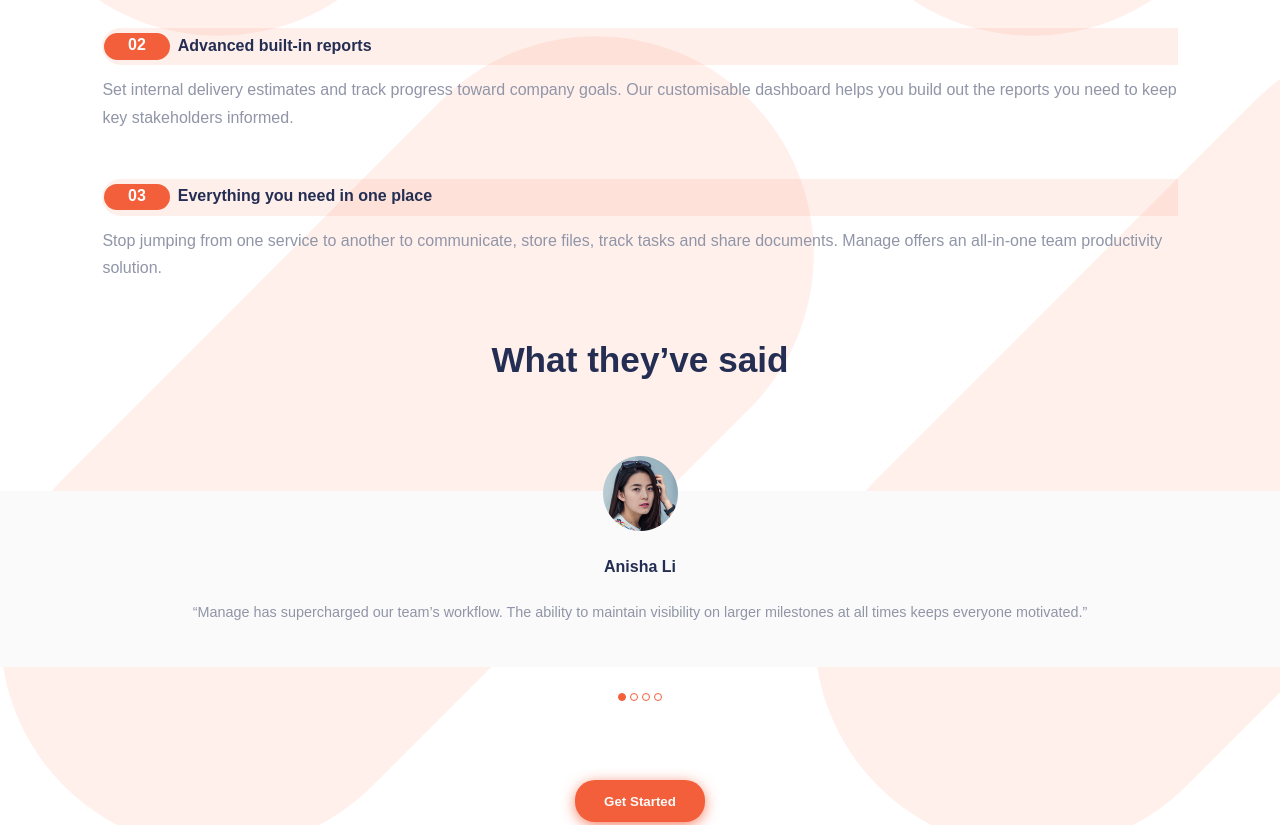
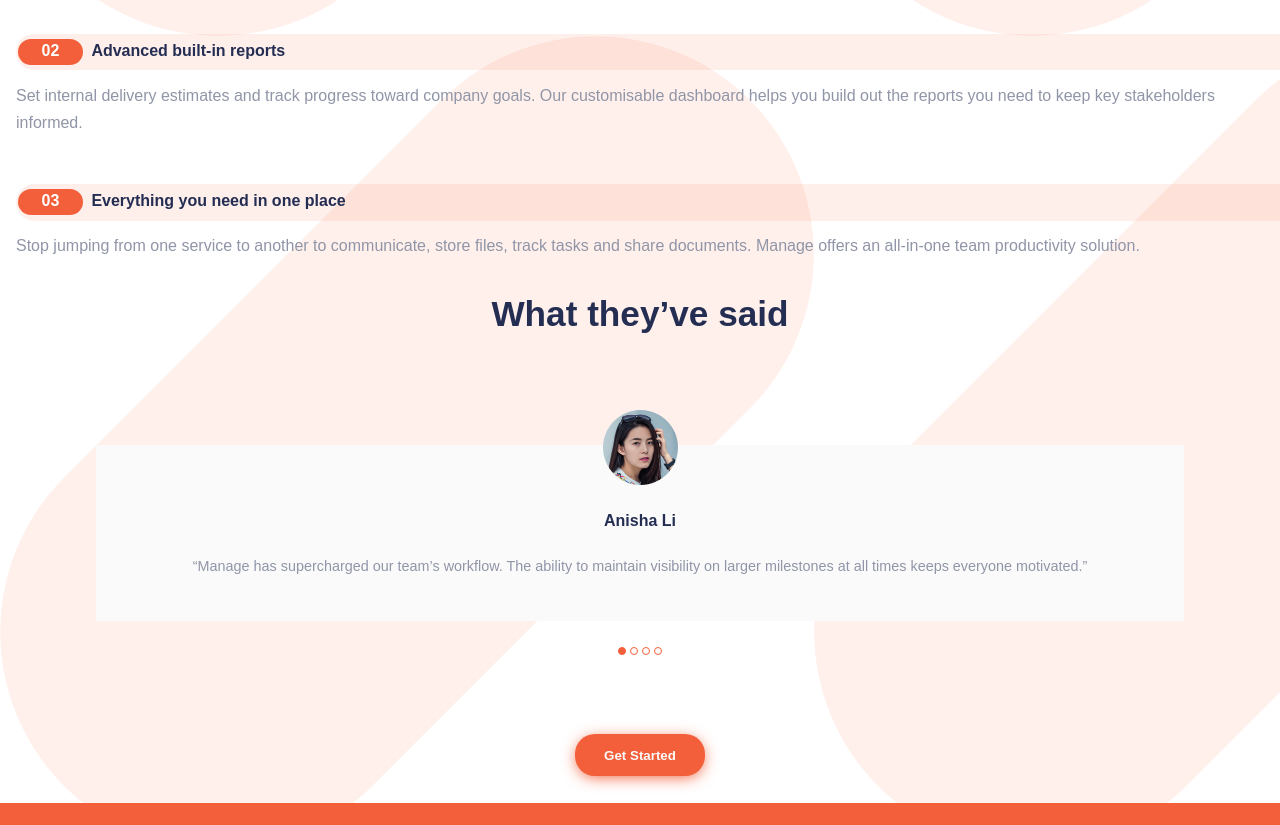
Before and after one commit to claireporter26/manage-landing-page, a plain HTML site: page index.html in a window 1280 px wide. Shown: the part 1592-2417 px from the top of the page. Drawn offline with Linux system fonts and the light colour scheme; files whose address does not match are found by name; a web font is replaced by a local one.

Commit message:
worked on some layout changes

```diff
--- a/index.html
+++ b/index.html
@@ -44,7 +44,7 @@
           <h1 class="header-section_title">Bring everyone together to build better products.</h1>
           <p class="header-section_para txt--light">Manage makes it simple for software teams to plan day-to-day
             tasks while keeping the larger team goals in view.</p>
-          <button class="get-started-btn--dark">Get Started</button>
+          <button class="get-started-btn--dark btn_box-shadow">Get Started</button>
         </header>
 
 
@@ -85,7 +85,7 @@
       </div>
     </div>
 
-    <div class="testimonials-section main-container_smaller">
+    <div class="testimonials-section">
       <h2 class="section-header">What they’ve said</h2>
 
       <div class="testimonial testimonial_1">
@@ -146,7 +146,7 @@
         </div>
       </div>
 
-      <button class="button get-started-btn--dark">Get Started</button>
+      <button class="button get-started-btn--dark btn_box-shadow">Get Started</button>
     </div>
 
 
--- a/scss/modules/_btn.scss
+++ b/scss/modules/_btn.scss
@@ -14,7 +14,7 @@ button {
     &--dark {
         background-color: $brightOrange;
         color: $veryLightGray;
-        box-shadow:  0px 3px 15px -2px $brightOrange;
+
     }
 
     &--light {
@@ -22,3 +22,7 @@ button {
         color: $brightOrange;
     }
 }
+
+.btn_box-shadow {
+    box-shadow:  0px 3px 15px -2px $brightOrange;
+}
--- a/scss/modules/_mainpage.scss
+++ b/scss/modules/_mainpage.scss
@@ -2,9 +2,8 @@
 
 .main-container {
     text-align: center;
-    padding: .4em;
-    width: 85%;
-    margin: 0 auto;
+    // padding: .4em;
+
 
 
     // &_smaller {
@@ -16,6 +15,8 @@
     background: url("/images/bg-tablet-pattern-small.svg") no-repeat;
     background-position-x: -30%;
     background-position-y: -170%;
+    width: 85%;
+    margin: 0 auto;
 
     }
 }
@@ -125,6 +126,7 @@
 .middle-section {
     text-align: left;
     margin-bottom: 2em;
+    padding-left: 1em;
 
     &_section {
         margin: 3em 0;
@@ -158,6 +160,9 @@
 
 .testimonials-section {
     text-align: center;
+    width: 85%;
+    margin: 0 auto;
+
 }
 
 .testimonial {
```
Also changed, not shown: css/style.css, 1 other file.
